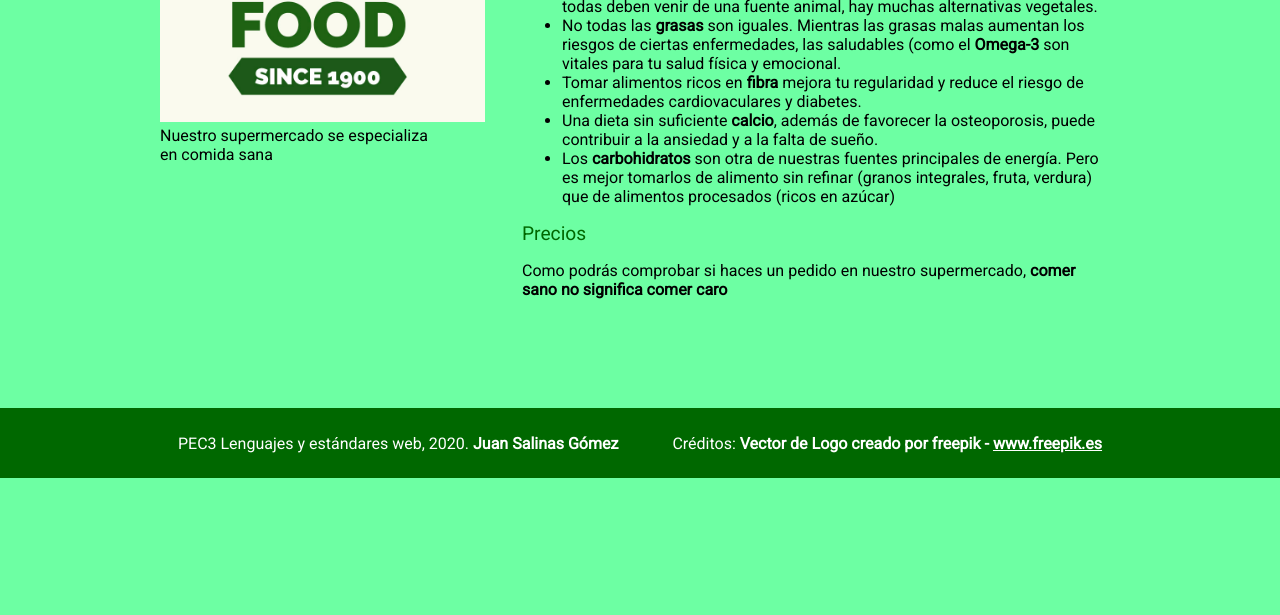
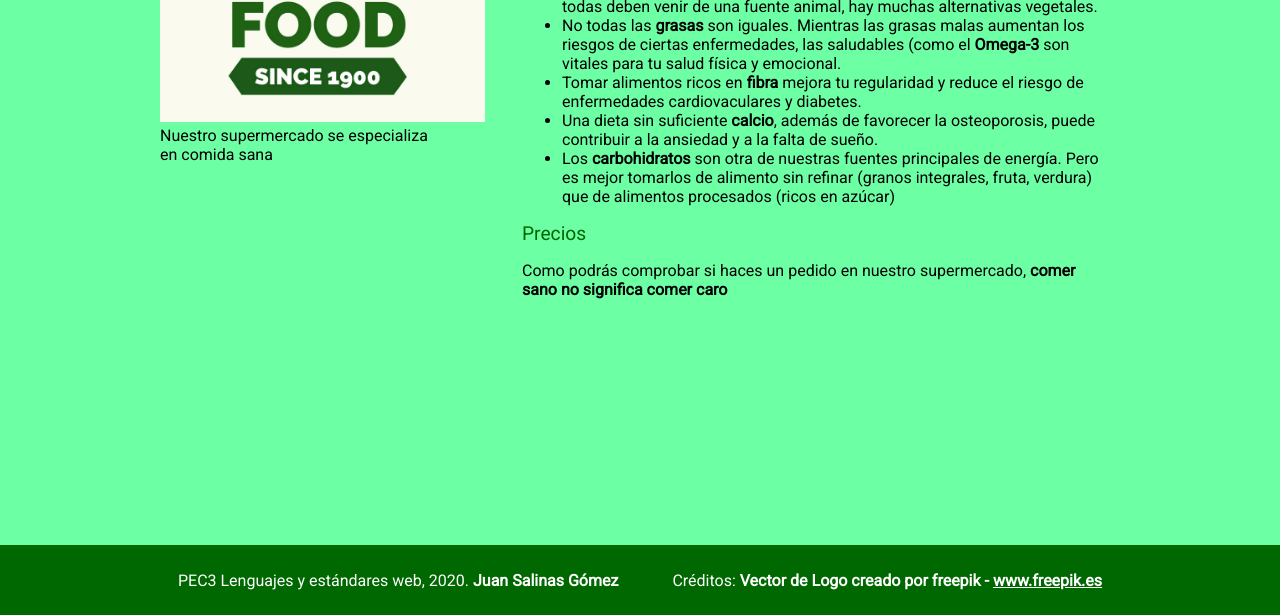
Before and after one commit to juans0/PEC3_UOC, a plain HTML site: page index.html in a window 1280 px wide. Shown: the part 322-937 px from the top of the page. Before the commit the page ends 800 px from the top, so only its background shows below. Drawn offline with Linux system fonts and the light colour scheme.

Commit message:
Cambios pie pagina, zip y pdf

```diff
--- a/css/estilos.css
+++ b/css/estilos.css
@@ -51,19 +51,18 @@ nav li > a:hover {
 main {
     max-width: 940px;
     margin: 50px auto;
-    height: auto;
+    height: 690px;
 }
 
 footer {
     background-color: #006800;
     color: #fff;
-    text-align: center;
     height: 70px;
     clear: left;
-    position: absolute;
+    /* position: absolute;
     bottom: 0em;
     right: 0em;
-    left: 0em;
+    left: 0em;*/
     display: flex;
     flex-direction: row;
     justify-content: space-between;
@@ -120,6 +119,7 @@ article {
     max-width: 62%;
     margin-left: 65px;
     margin-top: -30px;
+    margin-bottom: 20px;
 }
 
 span {
```
Also changed, not shown: 2 other files.
